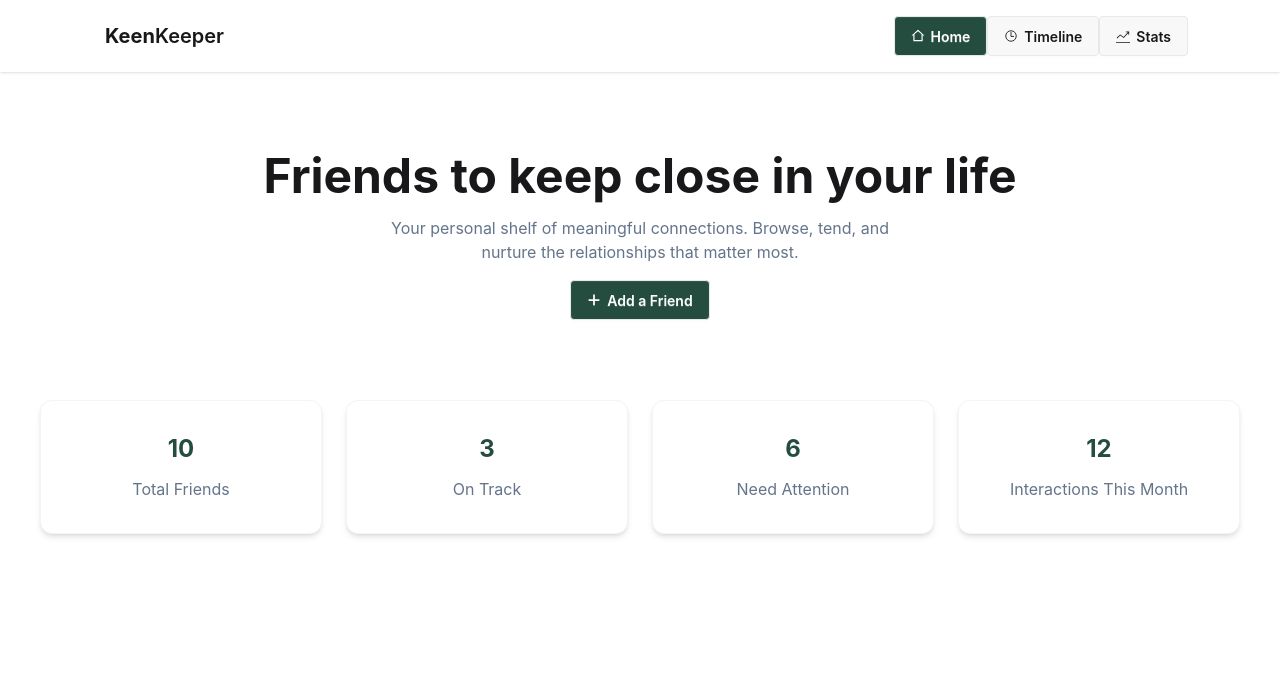
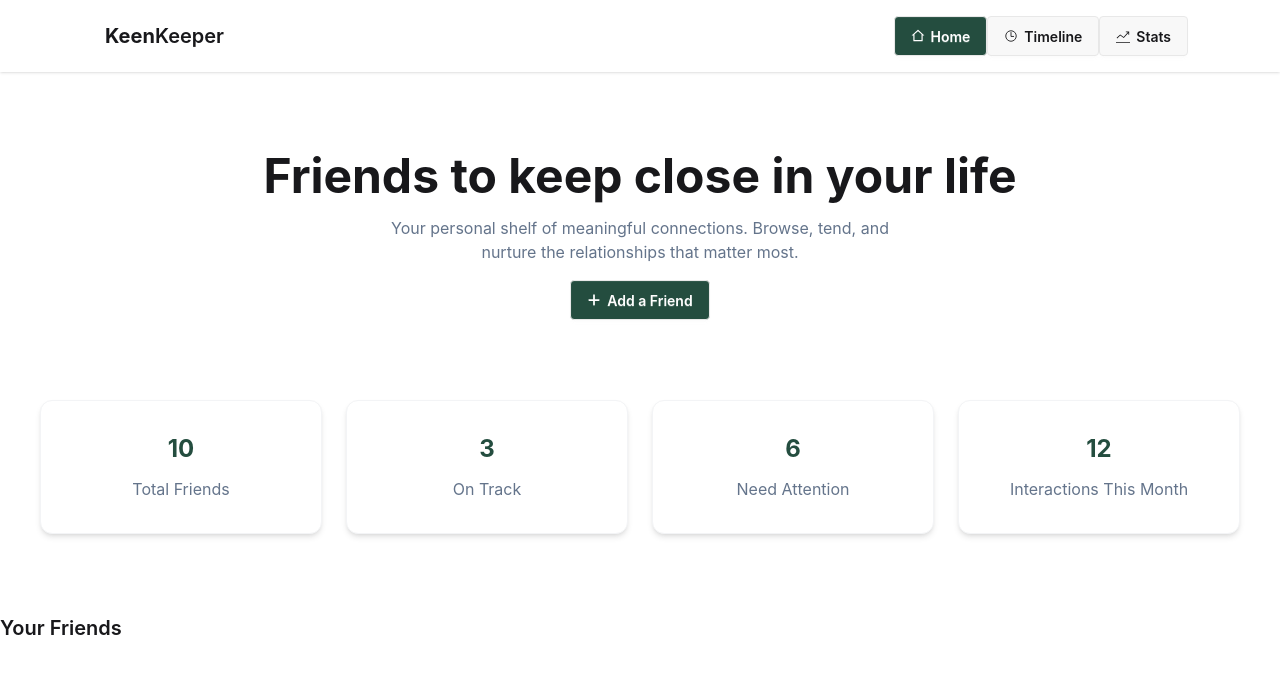
Before and after one commit to Hridrita/keen-keeper, a React (Vite) app: page / in a window 1280 px wide. Shown: the top 674 px of the page. Built offline with nearby package versions, Linux system fonts and the light colour scheme.

Commit message:
started all friends part

```diff
--- a/src/Home/AllFriends.jsx
+++ b/src/Home/AllFriends.jsx
@@ -9,8 +9,8 @@ const AllFriends = () => {
     console.log(friends);
 
     return (
-        <div>
-
+        <div className='container mx-auto'>
+            <h2 className="font-semibold text-xl">Your Friends</h2>
         </div>
     );
 };
--- a/src/Home/Banner.jsx
+++ b/src/Home/Banner.jsx
@@ -3,7 +3,7 @@ import { FaPlus } from "react-icons/fa6";
 
 const Banner = () => {
     return (
-        <div className="container mx-auto my-20 px-4 md:px-10">
+        <div className="container mx-auto my-20 px-4 md:px-10 max-w-7xl">
       <div>
         <h2 className="text-center font-bold text-3xl md:text-5xl">
           Friends to keep close in your life
```
